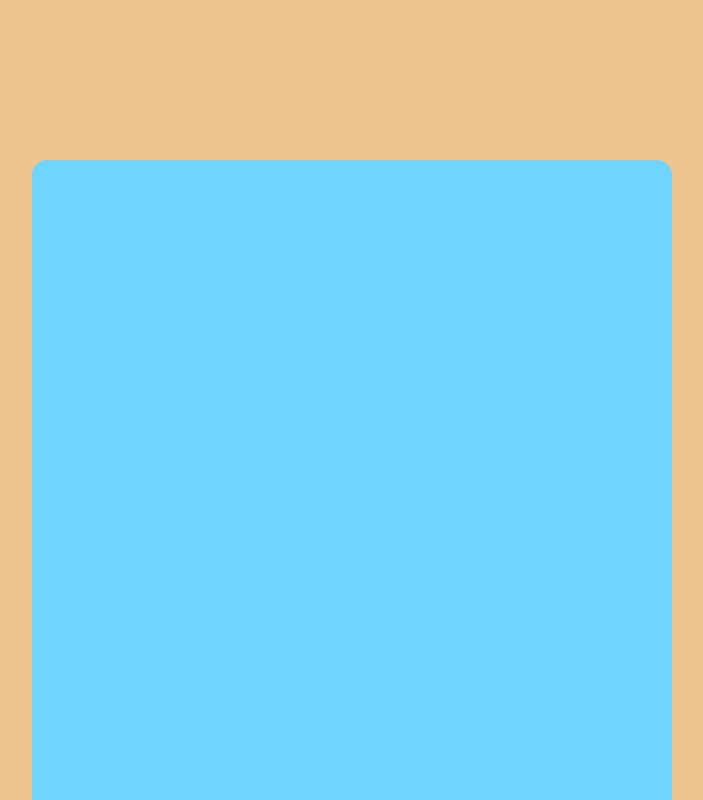
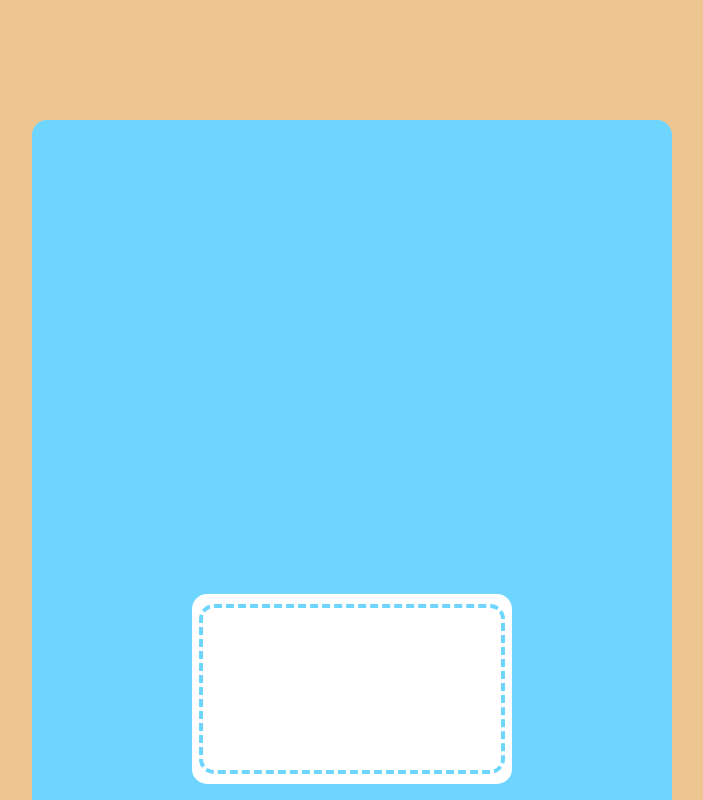
Before and after one commit to yeri942/dokev_diary, a React (Create React App) app in the folder dokev-diary/: page / in a window 1280 px wide. Shown: the whole page, without its empty margins (288-991 px from the left). Built offline with nearby package versions, Linux system fonts and the light colour scheme.

Commit message:
정보영역 추가

```diff
--- a/dokev-diary/src/components/diary/Diary.jsx
+++ b/dokev-diary/src/components/diary/Diary.jsx
@@ -5,7 +5,11 @@ import styled from "styled-components";
 const Diary = () => {
     return (
         <DiaryArea>
-            <DiaryBook></DiaryBook>
+            <DiaryBook>
+                <AboutArea>
+                    <About></About>
+                </AboutArea>
+            </DiaryBook>
         </DiaryArea>
     );
 };
@@ -21,8 +25,30 @@ const DiaryBook = styled.div`
     position: absolute;
     background-color: #6ed5fe;
     width: 50%;
-    height: 90vh;
+    height: 95vh;
     border-radius: 15px;
     bottom: -10vh;
+    display: flex;
+    justify-content: center;
+`;
+const AboutArea = styled.div`
+    position: absolute;
+    width: 50%;
+    height: 25%;
+    background-color: white;
+    bottom: 12vh;
+    border-radius: 15px;
+    display: flex;
+    justify-content: center;
+    text-align: center;
+    align-items: center;
+`;
+const About = styled.div`
+    width: 93%;
+    height: 85%;
+    background-color: white;
+    bottom: 12vh;
+    border-radius: 15px;
+    border: 0.5vh dashed #6ed5fe;
 `;
 export default Diary;
```
Also changed, not shown: dokev-diary/public/img/logo.jpg (added).
